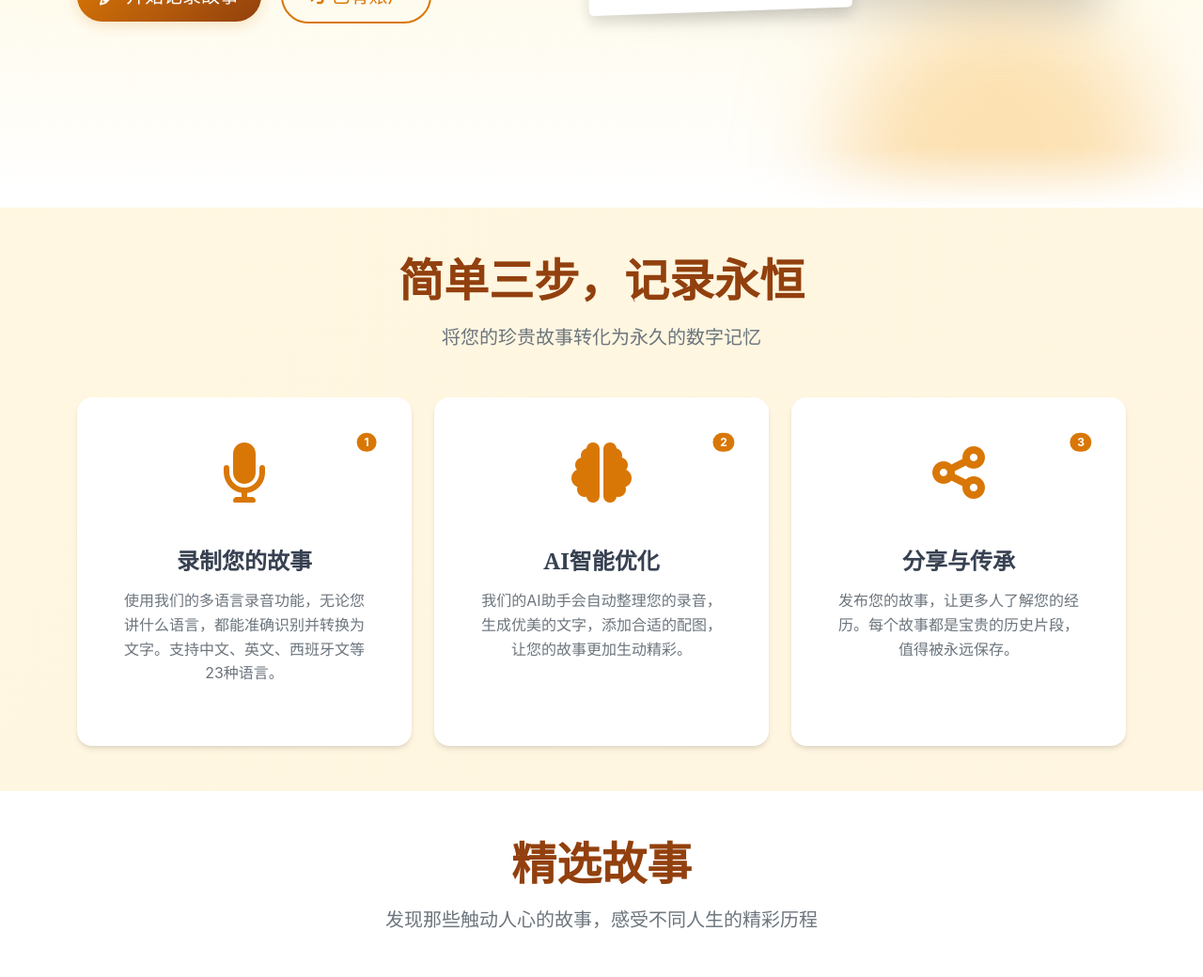
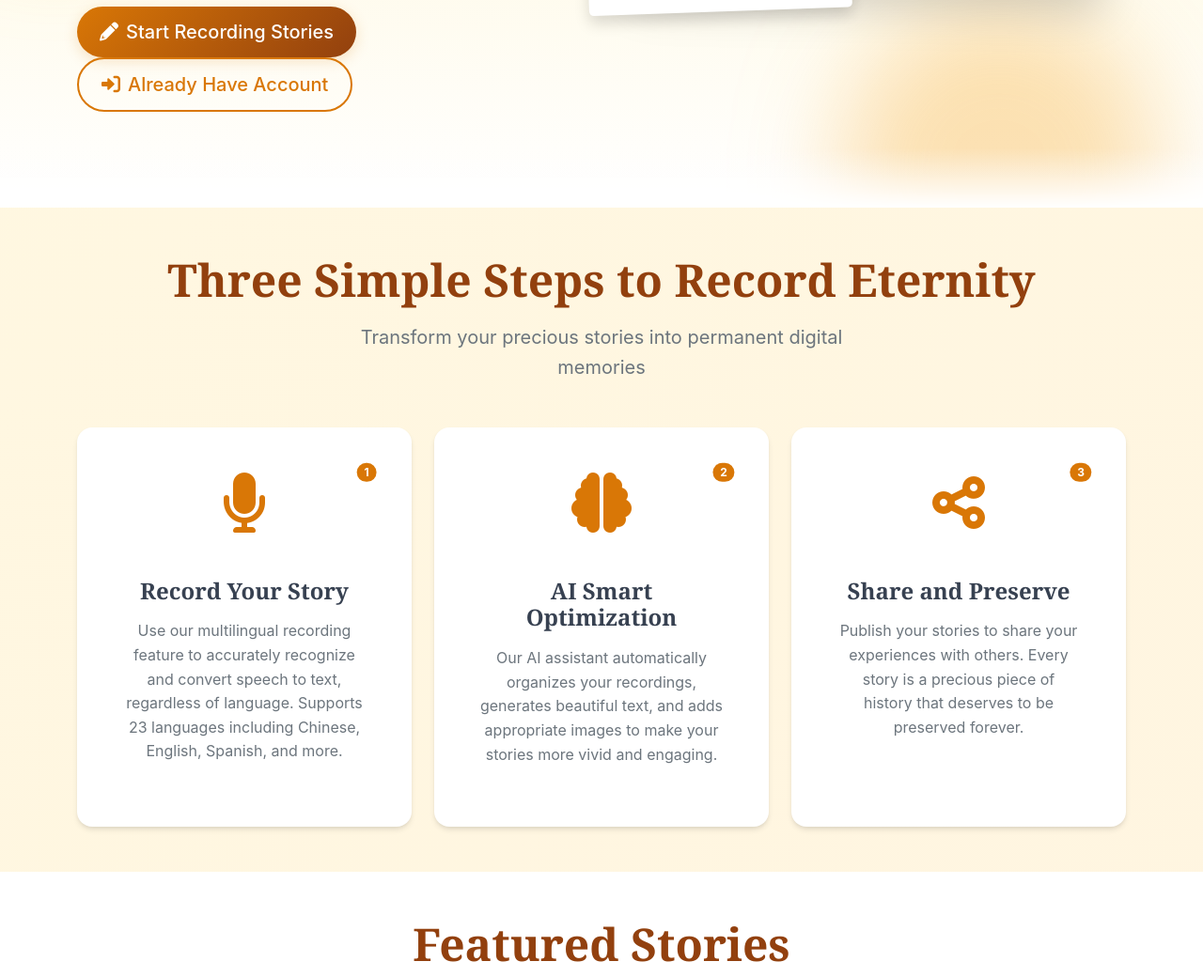
Before and after one commit to liyxianren/ai_story, a Flask app: page / in a window 1280 px wide. Shown: the part 587-1627 px from the top of the page at 94% size. Run offline with Flask 3, Linux system fonts and the light colour scheme.

Commit message:
HOMEPAGE NOW COMPLETELY ENGLISH - All Chinese Text Removed
🌍 INDEX.HTML HOMEPAGE 100% ENGLISH COMPLETION:

✅ REMOVED ALL CHINESE TEXT:
- CSS comments: All styling comments translated to English
- Hero section: 记录故事，传承记忆 → Record Your Stories, Preserve Memories
- Process section: 简单三步，记录永恒 → Three Simple Steps to Record Eternity
- Feature descriptions: Complete English explanations for all 3 steps
- Story examples: All featured stories with English titles, authors, and content
- Call-to-action: 您的故事值得被记录 → Your Stories Deserve to be Recorded
- Navigation elements: All buttons and links in English
- Image alt text: All accessibility text in English
- Brand identity: 故事传承 → StoryKeeper throughout

🎯 FINAL VERIFICATION: All user-facing content now in English

🏠 HOMEPAGE STATUS: 100% ENGLISH COMPLETE
✅ Hero section and messaging
✅ Process explanation (3 steps)
✅ Featured stories showcase
✅ Call-to-action section
✅ All navigation elements
✅ All accessibility content
✅ CSS styling comments

🚀 ACHIEVEMENT: English homepage provides complete professional experience!

```diff
--- a/templates/index.html
+++ b/templates/index.html
@@ -4,29 +4,29 @@
 
 {% block extra_css %}
 <style>
-    /* 故事传承网站 - 温暖怀旧风格 */
+    /* StoryKeeper Website - Warm Nostalgic Style */
     :root {
-        /* 颜色系统 - 温暖怀旧风格 */
-        --color-primary: #d97706; /* 琥珀色作为主色调，传达温暖和历史感 */
+        /* Color System - Warm Nostalgic Style */
+        --color-primary: #d97706; /* Amber as primary color, conveying warmth and historical feel */
         --color-primary-light: #fbbf24;
         --color-primary-dark: #92400e;
-        --color-secondary: #7f1d1d; /* 深红色作为辅助色，用于强调和情感表达 */
-        --color-neutral-light: #fef3c7; /* 浅米色背景，营造纸张质感 */
-        --color-neutral: #f59e0b; /* 中性色 */
-        --color-neutral-dark: #4b5563; /* 深色文本 */
+        --color-secondary: #7f1d1d; /* Deep red as secondary color for emphasis and emotional expression */
+        --color-neutral-light: #fef3c7; /* Light beige background, creating paper texture */
+        --color-neutral: #f59e0b; /* Neutral color */
+        --color-neutral-dark: #4b5563; /* Dark text color */
 
-        /* 排版系统 */
+        /* Typography System */
         --font-sans: -apple-system, BlinkMacSystemFont, "Segoe UI", "Noto Sans", Helvetica, Arial, sans-serif;
-        --font-serif: Georgia, Cambria, "Times New Roman", Times, serif; /* 衬线字体用于标题，增强故事感 */
+        --font-serif: Georgia, Cambria, "Times New Roman", Times, serif; /* Serif font for titles, enhancing storytelling feel */
 
-        /* 阴影和深度 */
+        /* Shadows and Depth */
         --shadow-sm: 0 1px 2px 0 rgba(0, 0, 0, 0.05);
         --shadow: 0 1px 3px 0 rgba(0, 0, 0, 0.1), 0 1px 2px 0 rgba(0, 0, 0, 0.06);
         --shadow-md: 0 4px 6px -1px rgba(0, 0, 0, 0.1), 0 2px 4px -1px rgba(0, 0, 0, 0.06);
         --shadow-lg: 0 10px 15px -3px rgba(0, 0, 0, 0.1), 0 4px 6px -2px rgba(0, 0, 0, 0.05);
         --shadow-xl: 0 20px 25px -5px rgba(0, 0, 0, 0.1), 0 10px 10px -5px rgba(0, 0, 0, 0.04);
 
-        /* 圆角 */
+        /* Border Radius */
         --rounded-sm: 0.25rem;
         --rounded: 0.5rem;
         --rounded-lg: 0.75rem;
@@ -35,7 +35,7 @@
         --rounded-full: 9999px;
     }
 
-    /* 全局样式重置与基础设置 */
+    /* Global Style Reset and Base Settings */
     * {
         box-sizing: border-box;
     }
@@ -52,7 +52,7 @@
         color: #374151;
     }
 
-    /* 自定义动画效果 */
+    /* Custom Animation Effects */
     @keyframes blob {
         0%, 100% { transform: translate(0, 0) scale(1); }
         33% { transform: translate(30px, -50px) scale(1.1); }
@@ -262,8 +262,8 @@
         <div class="row align-items-center" style="min-height: 75vh;">
             <div class="col-md-6 animate-fade-up">
                 <h1 class="display-4 fw-bold mb-4" style="font-family: var(--font-serif); color: #92400e; line-height: 1.2;">
-                    记录<span style="color: var(--color-primary);">故事</span>，<br />
-                    传承<span style="color: var(--color-primary);">记忆</span>
+                    Record Your <span style="color: var(--color-primary);">Stories</span>,<br />
+                    Preserve <span style="color: var(--color-primary);">Memories</span>
                 </h1>
                 <p class="fs-5 text-muted mb-4" style="max-width: 500px;">
                     Every story deserves to be treasured. Record the wisdom, history, and emotions passed down through generations, ensuring precious memories never fade.
@@ -272,16 +272,16 @@
                     {% if not current_user.is_authenticated %}
                         <a href="{{ url_for('register') }}" class="btn btn-primary btn-lg me-3">
                             <i class="fa-solid fa-pencil me-2"></i>
-                            开始记录故事
+                            Start Recording Stories
                         </a>
                         <a href="{{ url_for('login') }}" class="btn btn-outline-primary btn-lg">
                             <i class="fa-solid fa-sign-in-alt me-2"></i>
-                            已有账户
+                            Already Have Account
                         </a>
                     {% else %}
                         <a href="{{ url_for('record_story') }}" class="btn btn-primary btn-lg me-3">
                             <i class="fa-solid fa-pencil me-2"></i>
-                            开始记录故事
+                            Start Recording Stories
                         </a>
                         <a href="{{ url_for('my_stories') }}" class="btn btn-outline-primary btn-lg">
                             <i class="fa-solid fa-book me-2"></i>
@@ -296,7 +296,7 @@
                     <div class="text-center" style="transform: rotate(1deg); transition: transform 0.5s ease;" onmouseover="this.style.transform='rotate(0deg)'" onmouseout="this.style.transform='rotate(1deg)'">
                         <div class="rounded-3 overflow-hidden shadow-lg" style="max-width: 500px; margin: 0 auto;">
                             <img src="https://images.unsplash.com/photo-1481627834876-b7833e8f5570?ixlib=rb-4.0.3&auto=format&fit=crop&w=1000&q=80"
-                                 alt="古老的故事书与传承的智慧"
+                                 alt="Ancient storybook and inherited wisdom"
                                  class="img-fluid">
                         </div>
                         <div class="position-absolute bg-white p-3 rounded-3 shadow"
@@ -304,7 +304,7 @@
                              onmouseover="this.style.transform='rotate(0deg)'"
                              onmouseout="this.style.transform='rotate(-3deg)'">
                             <p class="mb-0 fst-italic fw-medium" style="color: #92400e; font-size: 0.9rem;">
-                                "每一个故事都是连接过去与未来的桥梁"
+                                "Every story is a bridge connecting past and future"
                             </p>
                         </div>
                     </div>
@@ -322,10 +322,10 @@
     <div class="container">
         <div class="text-center mb-5">
             <h2 class="display-5 fw-bold mb-3" style="font-family: var(--font-serif); color: #92400e;">
-                简单三步，记录永恒
+                Three Simple Steps to Record Eternity
             </h2>
             <p class="fs-5 text-muted mx-auto" style="max-width: 600px;">
-                将您的珍贵故事转化为永久的数字记忆
+                Transform your precious stories into permanent digital memories
             </p>
         </div>
 
@@ -337,10 +337,10 @@
                         <span class="position-absolute top-0 start-100 translate-middle badge rounded-pill text-white" style="background-color: var(--color-primary);">1</span>
                     </div>
                     <h4 class="fw-bold mb-3" style="font-family: var(--font-serif); color: #374151;">
-                        录制您的故事
+                        Record Your Story
                     </h4>
                     <p class="text-muted">
-                        使用我们的多语言录音功能，无论您讲什么语言，都能准确识别并转换为文字。支持中文、英文、西班牙文等23种语言。
+                        Use our multilingual recording feature to accurately recognize and convert speech to text, regardless of language. Supports 23 languages including Chinese, English, Spanish, and more.
                     </p>
                 </div>
             </div>
@@ -352,10 +352,10 @@
                         <span class="position-absolute top-0 start-100 translate-middle badge rounded-pill text-white" style="background-color: var(--color-primary);">2</span>
                     </div>
                     <h4 class="fw-bold mb-3" style="font-family: var(--font-serif); color: #374151;">
-                        AI智能优化
+                        AI Smart Optimization
                     </h4>
                     <p class="text-muted">
-                        我们的AI助手会自动整理您的录音，生成优美的文字，添加合适的配图，让您的故事更加生动精彩。
+                        Our AI assistant automatically organizes your recordings, generates beautiful text, and adds appropriate images to make your stories more vivid and engaging.
                     </p>
                 </div>
             </div>
@@ -367,10 +367,10 @@
                         <span class="position-absolute top-0 start-100 translate-middle badge rounded-pill text-white" style="background-color: var(--color-primary);">3</span>
                     </div>
                     <h4 class="fw-bold mb-3" style="font-family: var(--font-serif); color: #374151;">
-                        分享与传承
+                        Share and Preserve
                     </h4>
                     <p class="text-muted">
-                        发布您的故事，让更多人了解您的经历。每个故事都是宝贵的历史片段，值得被永远保存。
+                        Publish your stories to share your experiences with others. Every story is a precious piece of history that deserves to be preserved forever.
                     </p>
                 </div>
             </div>
@@ -383,10 +383,10 @@
     <div class="container">
         <div class="text-center mb-5">
             <h2 class="display-5 fw-bold mb-3" style="font-family: var(--font-serif); color: #92400e;">
-                精选故事
+                Featured Stories
             </h2>
             <p class="fs-5 text-muted mx-auto" style="max-width: 600px;">
-                发现那些触动人心的故事，感受不同人生的精彩历程
+                Discover heartwarming stories and experience the wonderful journeys of different lives
             </p>
         </div>
 
@@ -406,26 +406,26 @@
 
                     <div class="p-4 flex-grow-1 d-flex flex-column">
                         <h3 class="h5 fw-bold mb-2" style="font-family: var(--font-serif); color: #92400e;">
-                            奶奶的中秋节记忆
+                            Grandma's Mid-Autumn Festival Memories
                         </h3>
 
                         <div class="d-flex align-items-center text-muted small mb-3">
                             <i class="fa-regular fa-user me-1"></i>
-                            <span>李明</span>
+                            <span>Li Ming</span>
                             <span class="mx-2">•</span>
                             <i class="fa-regular fa-calendar me-1"></i>
                             <span>2025-07-15</span>
                         </div>
 
                         <p class="text-muted small mb-4 flex-grow-1">
-                            每年中秋节，奶奶都会讲述她小时候如何和家人一起制作月饼的故事。那时候没有现代的模具，她们用最简单的工具创造出了最难忘的味道...
+                            Every Mid-Autumn Festival, Grandma would tell stories about making mooncakes with her family when she was young. Without modern molds, they used the simplest tools to create the most unforgettable flavors...
                         </p>
 
                         <a href="#" class="d-inline-flex align-items-center fw-medium mt-auto"
                            style="color: var(--color-primary); text-decoration: none; transition: color 0.2s ease;"
                            onmouseover="this.style.color='var(--color-primary-dark)'"
                            onmouseout="this.style.color='var(--color-primary)'">
-                            阅读完整故事
+                            Read Full Story
                             <i class="fa-solid fa-arrow-right ms-1" style="font-size: 0.75rem;"></i>
                         </a>
                     </div>
@@ -447,26 +447,26 @@
 
                     <div class="p-4 flex-grow-1 d-flex flex-column">
                         <h3 class="h5 fw-bold mb-2" style="font-family: var(--font-serif); color: #92400e;">
-                            山村小学的老校长
+                            The Old Principal of Mountain Village School
                         </h3>
 
                         <div class="d-flex align-items-center text-muted small mb-3">
                             <i class="fa-regular fa-user me-1"></i>
-                            <span>王芳</span>
+                            <span>Wang Fang</span>
                             <span class="mx-2">•</span>
                             <i class="fa-regular fa-calendar me-1"></i>
                             <span>2025-07-10</span>
                         </div>
 
                         <p class="text-muted small mb-4 flex-grow-1">
-                            在那个物资匮乏的年代，老校长用自己的工资为学生们购买课本，用扁担从山外挑回学习用品。他常说：'知识能改变命运，即使我们身在大山...
+                            In those days of material scarcity, the old principal used his own salary to buy textbooks for students and carried school supplies from outside the mountains with a shoulder pole. He often said: 'Knowledge can change destiny, even if we live in the mountains...
                         </p>
 
                         <a href="#" class="d-inline-flex align-items-center fw-medium mt-auto"
                            style="color: var(--color-primary); text-decoration: none; transition: color 0.2s ease;"
                            onmouseover="this.style.color='var(--color-primary-dark)'"
                            onmouseout="this.style.color='var(--color-primary)'">
-                            阅读完整故事
+                            Read Full Story
                             <i class="fa-solid fa-arrow-right ms-1" style="font-size: 0.75rem;"></i>
                         </a>
                     </div>
@@ -488,26 +488,26 @@
 
                     <div class="p-4 flex-grow-1 d-flex flex-column">
                         <h3 class="h5 fw-bold mb-2" style="font-family: var(--font-serif); color: #92400e;">
-                            爷爷的抗战往事
+                            Grandpa's War Stories
                         </h3>
 
                         <div class="d-flex align-items-center text-muted small mb-3">
                             <i class="fa-regular fa-user me-1"></i>
-                            <span>张伟</span>
+                            <span>Zhang Wei</span>
                             <span class="mx-2">•</span>
                             <i class="fa-regular fa-calendar me-1"></i>
                             <span>2025-07-05</span>
                         </div>
 
                         <p class="text-muted small mb-4 flex-grow-1">
-                            爷爷很少提起他的抗战经历，但在那个雨夜，他终于向我讲述了那段峥嵘岁月。他说最难忘的不是战场上的炮火，而是战友间的相互扶持...
+                            Grandpa rarely mentioned his wartime experiences, but on that rainy night, he finally told me about those turbulent years. He said what he remembered most wasn't the gunfire on the battlefield, but the mutual support among comrades...
                         </p>
 
                         <a href="#" class="d-inline-flex align-items-center fw-medium mt-auto"
                            style="color: var(--color-primary); text-decoration: none; transition: color 0.2s ease;"
                            onmouseover="this.style.color='var(--color-primary-dark)'"
                            onmouseout="this.style.color='var(--color-primary)'">
-                            阅读完整故事
+                            Read Full Story
                             <i class="fa-solid fa-arrow-right ms-1" style="font-size: 0.75rem;"></i>
                         </a>
                     </div>
@@ -518,7 +518,7 @@
         <div class="row mt-5">
             <div class="col-12 text-center">
                 <a href="{{ url_for('story_library') }}" class="btn btn-outline-primary btn-lg px-5">
-                    <i class="fa-solid fa-book-open me-2"></i>查看更多故事
+                    <i class="fa-solid fa-book-open me-2"></i>View More Stories
                 </a>
             </div>
         </div>
@@ -536,7 +536,7 @@
                         <div class="col-md-6">
                             <div class="p-5 text-center text-md-start">
                                 <h2 class="display-5 fw-bold mb-4" style="font-family: var(--font-serif); color: #92400e;">
-                                    您的故事值得被记录
+                                    Your Stories Deserve to be Recorded
                                 </h2>
                                 <p class="fs-5 text-muted mb-4">
                                     Everyone has unique life experiences, and every experience is precious history. Join us to make your stories eternal memories, passed down to the next generation.
@@ -584,7 +584,7 @@
                         <div class="col-md-6">
                             <div class="position-relative" style="height: 500px; overflow: hidden;">
                                 <img src="https://space.coze.cn/api/coze_space/gen_image?image_size=landscape_16_9&prompt=%24%7BctaImagePrompt%7D&sign=317ab8c2f8b5f0e9ca5a1ec645c4dbfa"
-                                     alt="人们围坐分享故事"
+                                     alt="People gathering to share stories"
                                      class="h-100 w-100"
                                      style="object-fit: cover;">
                             </div>
```
